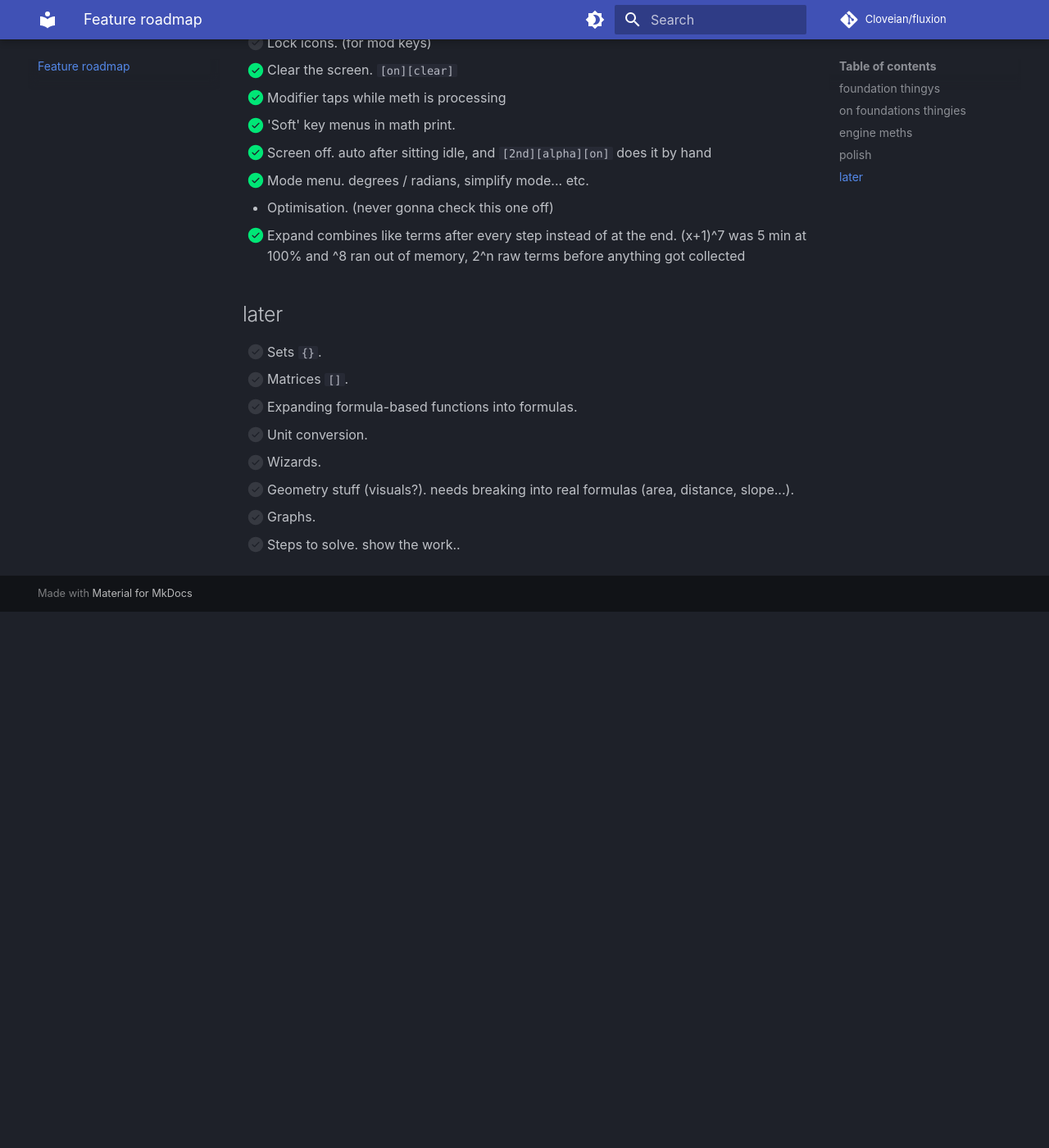
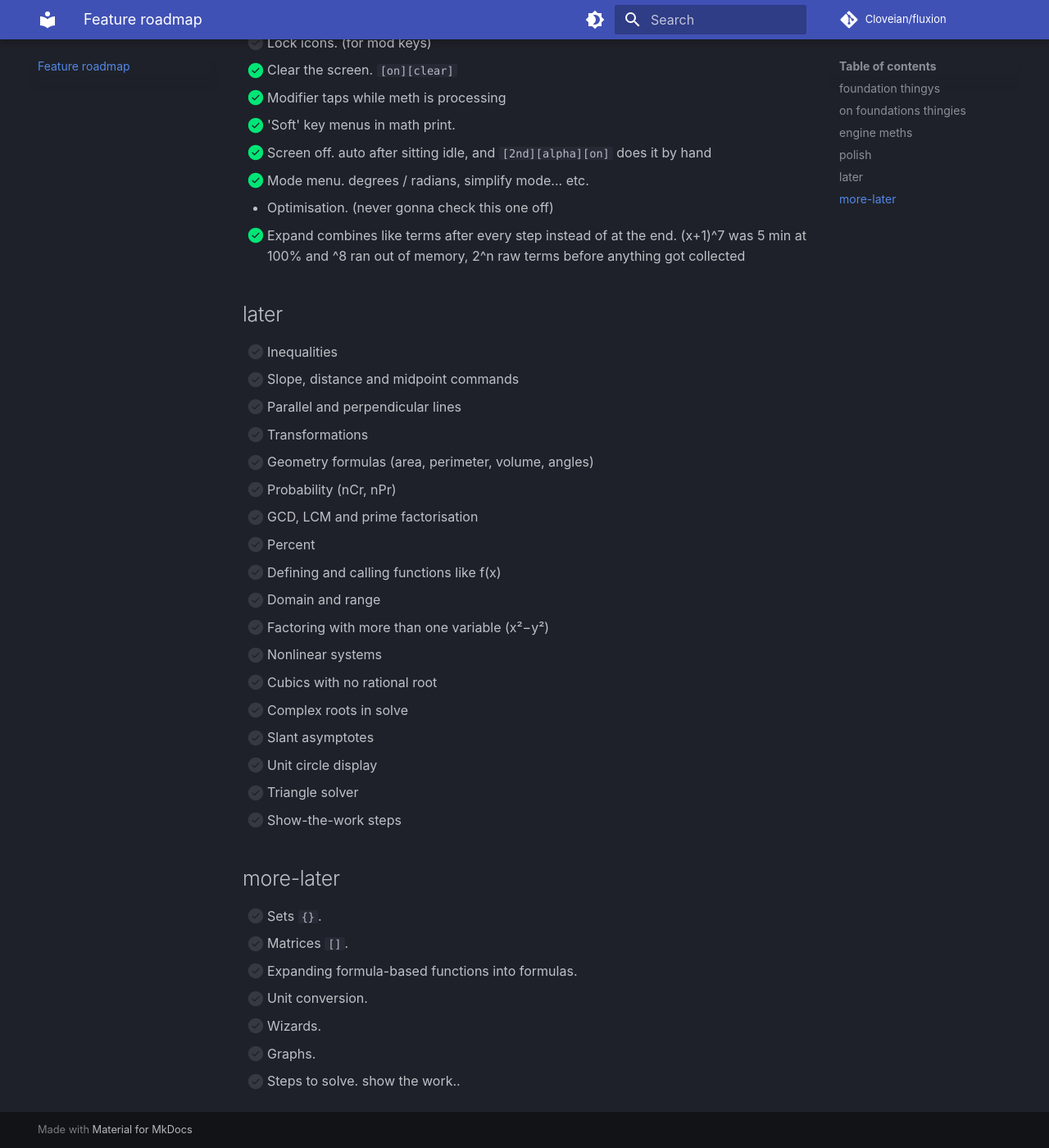
Before and after one commit to Cloveian/fluxion, an MkDocs documentation site: the page built from docs/roadmap.md, in a window 1280 px wide and 1400 px high, scrolled down 824 px. Shown: the whole window at 82% size. Built offline with MkDocs 1.6.1 and Material for MkDocs 9.7.7, drawn with Linux system fonts in a browser that asks for light colours; comment, search, counter and statistics services are not loaded; before the commit the page ends 1570 px from its top, so only the background shows below that.

Commit message:
later list got longer

```diff
--- a/docs/roadmap.md
+++ b/docs/roadmap.md
@@ -32,11 +32,31 @@
 
 ## later
 
+- [ ] Inequalities
+- [ ] Slope, distance and midpoint commands
+- [ ] Parallel and perpendicular lines
+- [ ] Transformations
+- [ ] Geometry formulas (area, perimeter, volume, angles)
+- [ ] Probability (nCr, nPr)
+- [ ] GCD, LCM and prime factorisation
+- [ ] Percent
+- [ ] Defining and calling functions like f(x)
+- [ ] Domain and range
+- [ ] Factoring with more than one variable (x²−y²)
+- [ ] Nonlinear systems
+- [ ] Cubics with no rational root
+- [ ] Complex roots in solve
+- [ ] Slant asymptotes
+- [ ] Unit circle display
+- [ ] Triangle solver
+- [ ] Show-the-work steps
+
+## more-later
+
 - [ ] Sets `{}`.
 - [ ] Matrices `[]`.
 - [ ] Expanding formula-based functions into formulas.
 - [ ] Unit conversion.
 - [ ] Wizards.
-- [ ] Geometry stuff (visuals?). needs breaking into real formulas (area, distance, slope...).
 - [ ] Graphs.
 - [ ] Steps to solve. show the work..
```
